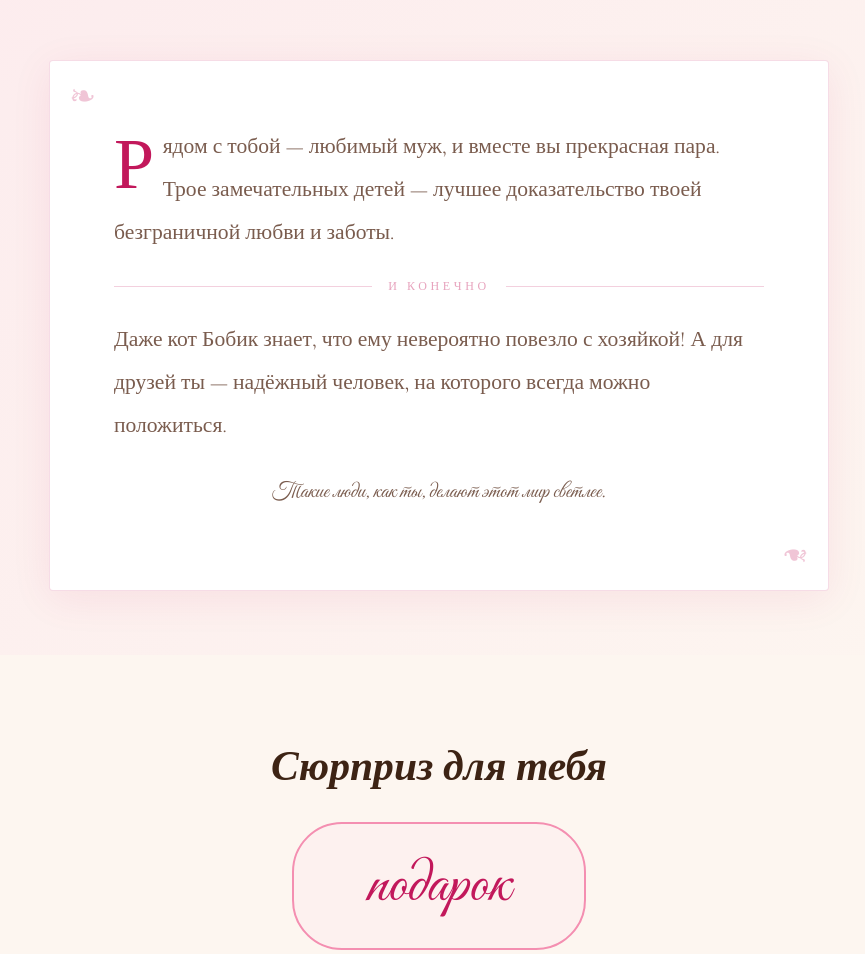
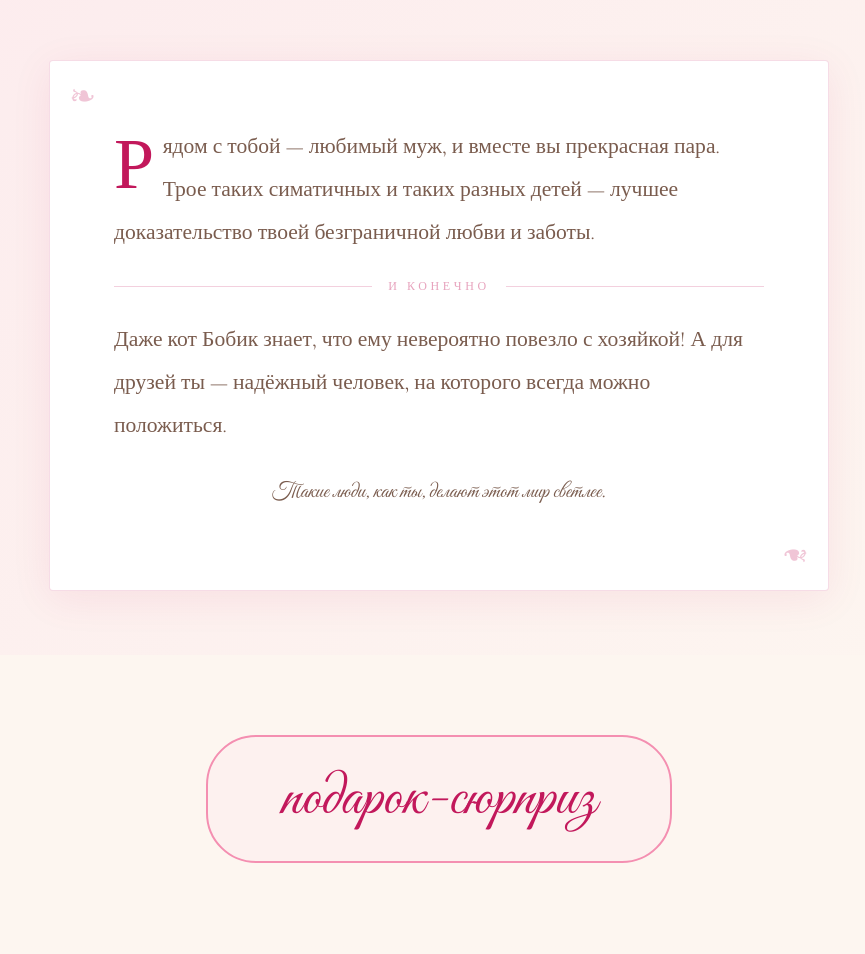
Before and after one commit to NATADAU/tanya_birthday, a plain HTML site: page index.html in a window 1280 px wide. Shown: the part 1360-2314 px from the top of the page, without its empty margins (201-1066 px from the left). Drawn offline with nearby package versions, Linux system fonts and the light colour scheme; a web font is replaced by a local one.

Commit message:
Update index.html

```diff
--- a/index.html
+++ b/index.html
@@ -267,7 +267,7 @@ body{
 <section class="quote-section">
   <div class="quote-card">
 
-    <p class="drop-cap">Рядом с тобой — любимый муж, и вместе вы прекрасная пара. Трое замечательных детей — лучшее доказательство твоей безграничной любви и заботы.</p>
+    <p class="drop-cap">Рядом с тобой — любимый муж, и вместе вы прекрасная пара. Трое таких симатичных и таких разных детей — лучшее доказательство твоей безграничной любви и заботы.</p>
     <div class="quote-divider">и конечно</div>
     <p>Даже кот Бобик знает, что ему невероятно повезло с хозяйкой! А для друзей ты — надёжный человек, на которого всегда можно положиться.</p>
     <p class="quote-final">Такие люди, как ты, делают этот мир светлее.</p>
@@ -276,8 +276,8 @@ body{
 
 <!-- SURPRISE -->
 <section class="surprise-section">
-  <h2>Сюрприз для тебя</h2>
-  <div class="gift-btn" id="giftBtn" onclick="launchBalloons()">подарок</div>
+
+  <div class="gift-btn" id="giftBtn" onclick="launchBalloons()">подарок-сюрприз</div>
 </section>
 
 <!-- FOOTER -->
```
